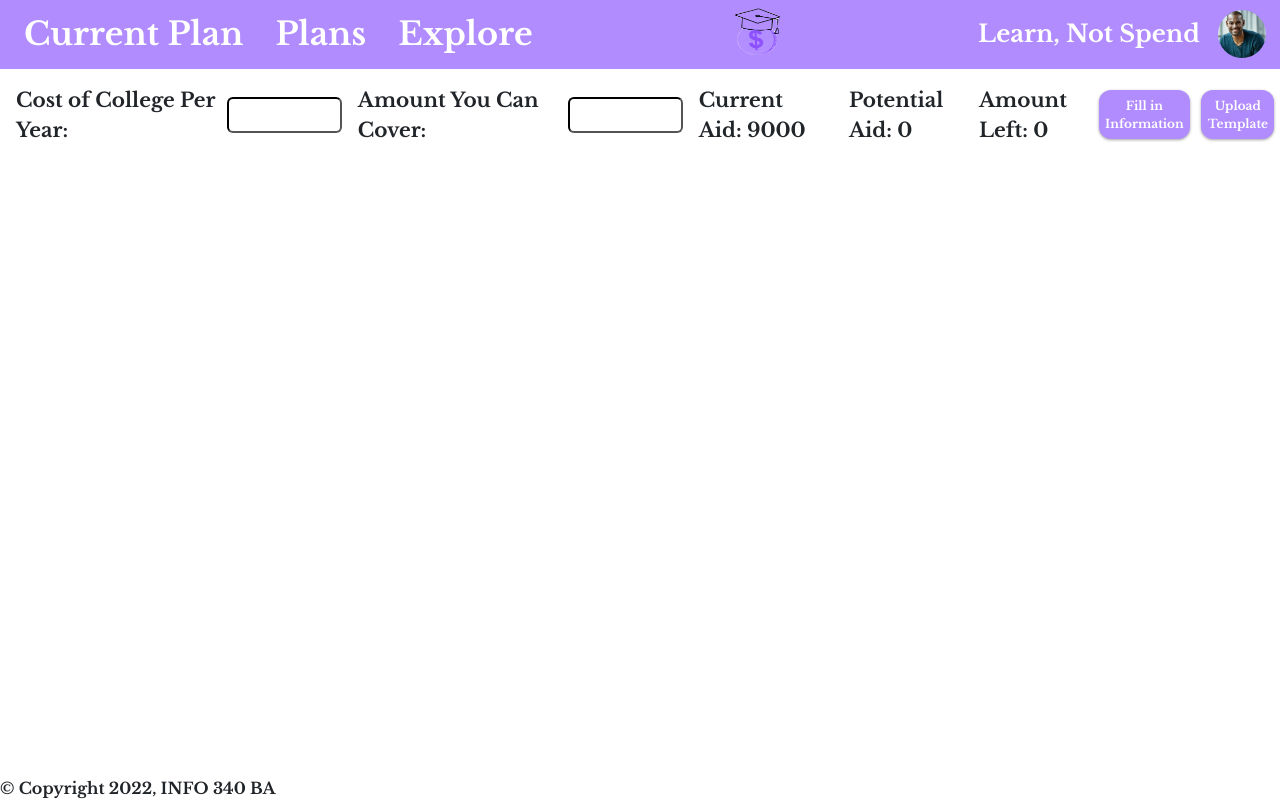
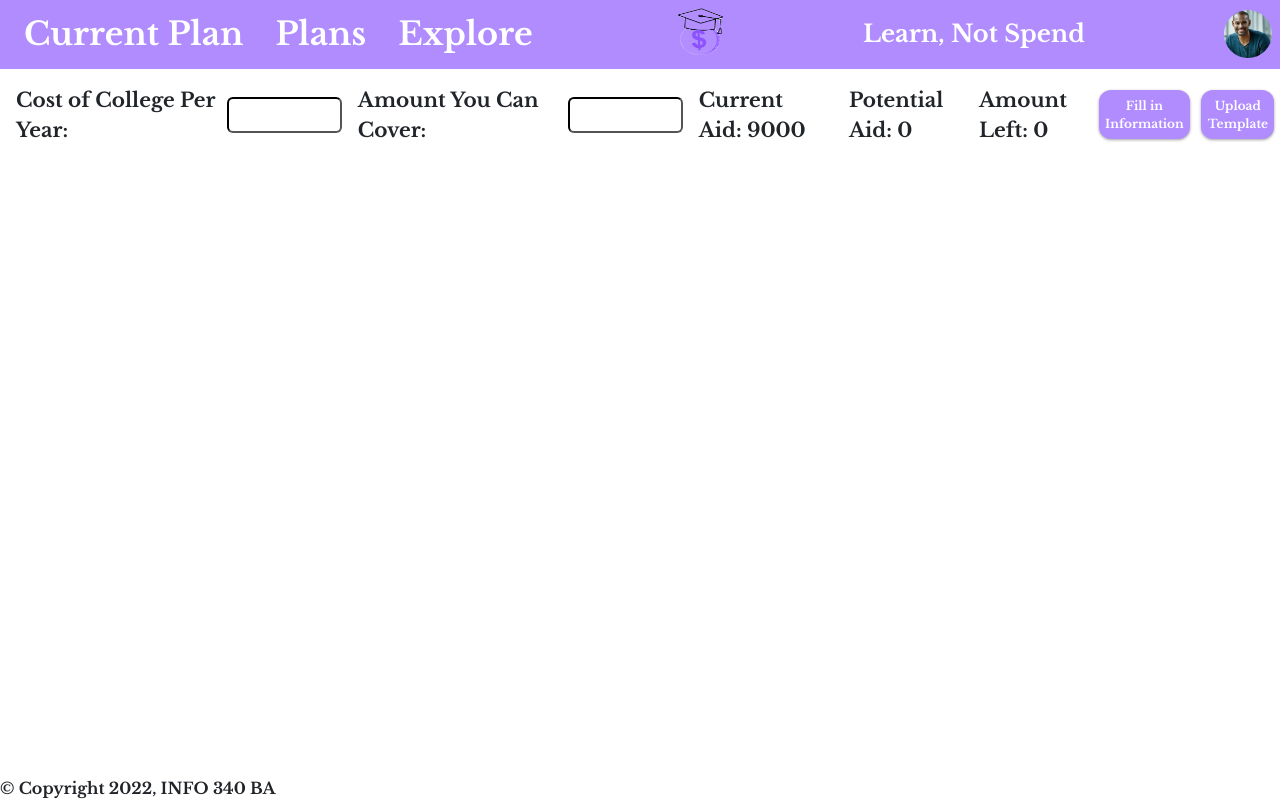
Before and after one commit to info340-wi22/Financial-Aid-Planner, a React (Create React App) app: page /main in a window 1280 px wide. Built offline with nearby package versions, Linux system fonts and the light colour scheme; a web font is replaced by a local one.

Commit message:
update naming

```diff
--- a/src/components/nav/Profile.js
+++ b/src/components/nav/Profile.js
@@ -3,10 +3,10 @@ import {useState} from 'react';
 import {MySignInScreen} from './Login';
 
 export function Profile() {
-  const [state, setState] = useState(false);
+  const [show, setShow] = useState(false);
 
   const handleClick = () => {
-    setState(!state);
+    setShow(!show);
   };
 
   return (
@@ -14,7 +14,7 @@ export function Profile() {
       <button className="profile-button" onClick={handleClick}>
         <img className="profile" src=".\imgs\profile-icon.webp" alt="Profile"/>
       </button>
-      {state ? <div className='Sign-In'><MySignInScreen close={handleClick}/></div> : null}
+      {show ? <div className='Sign-In'><MySignInScreen close={handleClick}/></div> : null}
     </>
   );
 }
--- a/src/index.css
+++ b/src/index.css
@@ -77,6 +77,9 @@ nav a:active {
 
 .profile-button {
     box-shadow: none;
+    background-color: unset;
+    padding: unset;
+    margin-left: auto;
 }
 
 .Sign-In {
@@ -424,7 +427,6 @@ footer {
         margin-right: auto;
     }
 
-
     .to-do {
         width: 58%;
     }
@@ -448,10 +450,6 @@ footer {
 
     nav a {
         font-size: 2rem;
-    }
-
-    .Sign-In .profile-button {
-        box-shadow: none;
     }
 
     /* main page */
```
